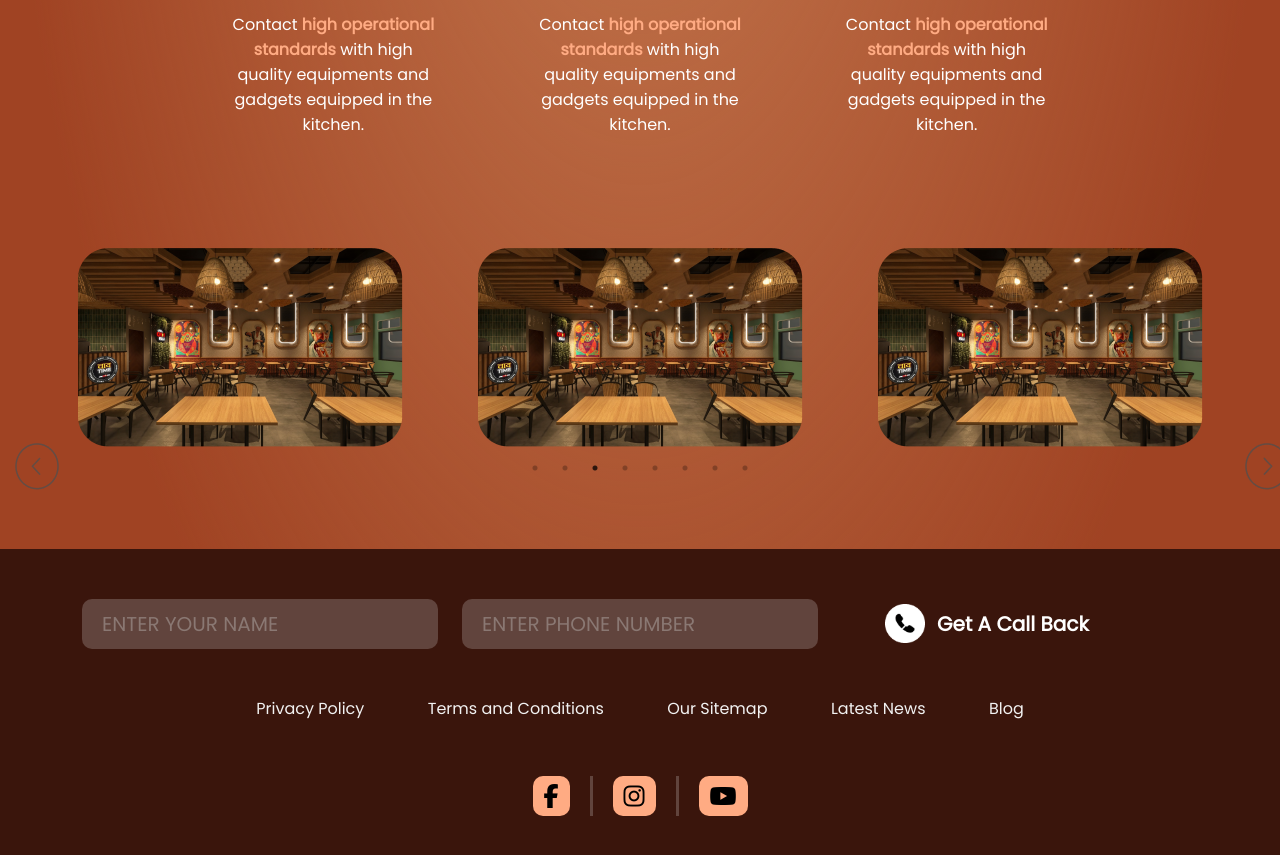
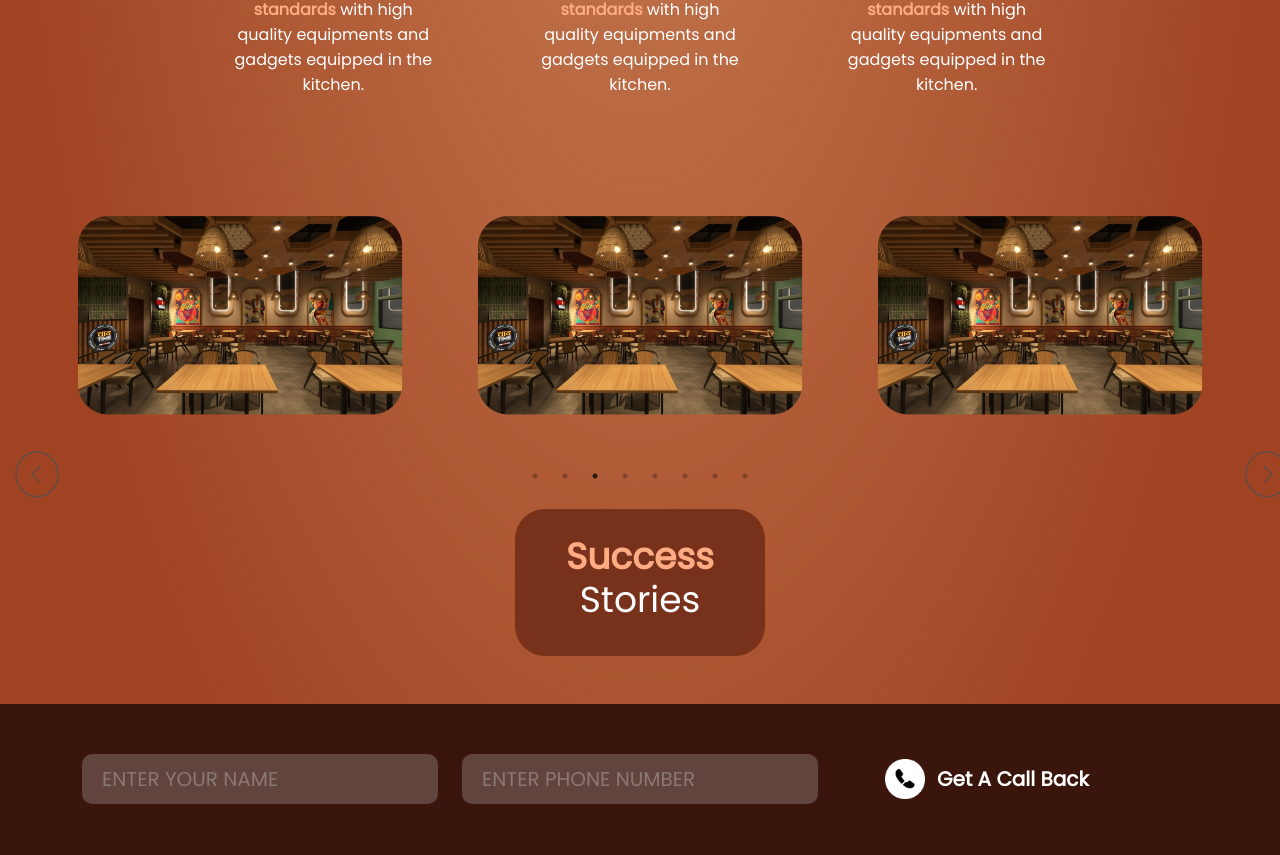
Before and after one commit to hanishwahi/apnachaiwala, a React (Create React App) app: page /franchise in a window 1280 px wide. Shown: the part 1875-2730 px from the top of the page. Built offline with nearby package versions, Linux system fonts and the light colour scheme.

Commit message:
first commit

```diff
--- a/src/Pages/Franchise/Slider.js
+++ b/src/Pages/Franchise/Slider.js
@@ -20,33 +20,35 @@ function Slider1() {
     };
     return (
         <>
-            <Slider {...settings}>
             <div>
-                    <img src={image} alt=""  className="text-center" />
+                <Slider {...settings} className="my-5">
+                    <div>
+                        <img src={image} alt="" className="text-center" />
                     </div>
                     <div>
-                    <img src={image} alt=""  className="text-center" />
+                        <img src={image} alt="" className="text-center" />
                     </div>
                     <div>
-                    <img src={image} alt=""  className="text-center" />
+                        <img src={image} alt="" className="text-center" />
                     </div>
                     <div>
-                    <img src={image} alt=""  className="text-center" />
+                        <img src={image} alt="" className="text-center" />
                     </div>
                     <div>
-                    <img src={image} alt=""  className="text-center" />
+                        <img src={image} alt="" className="text-center" />
                     </div>
                     <div>
-                    <img src={image} alt=""  className="text-center" />
+                        <img src={image} alt="" className="text-center" />
                     </div>
                     <div>
-                    <img src={image} alt=""  className="text-center" />
+                        <img src={image} alt="" className="text-center" />
                     </div>
                     <div>
-                    <img src={image} alt=""  className="text-center" />
+                        <img src={image} alt="" className="text-center" />
                     </div>
 
                 </Slider>
+            </div>
         </>
     )
 }
--- a/src/Pages/Franchise/SuccessStories.js
+++ b/src/Pages/Franchise/SuccessStories.js
@@ -2,10 +2,13 @@ import React from 'react'
 
 function SuccessStories() {
     return (
-        <div className="container-fluid py-5">
+        <div className="container-fluid my-5">
             <div className="container-xl">
-                <div className="row">
-
+                <div className="row justify-content-center">
+                    <div className='success-stories'>
+                        <h2>Success</h2>
+                        <h3>Stories</h3>
+                    </div>
                 </div>
             </div>
         </div>
--- a/src/Style/Style.css
+++ b/src/Style/Style.css
@@ -578,7 +578,7 @@ input::-webkit-inner-spin-button {
 
 .container-franchise {
     width: 70%;
-    margin: 40px auto;
+    margin: 0px auto;
 }
 .franchise-bg {
     background-image: url('../Images/missionbg.png');
@@ -623,7 +623,7 @@ input::-webkit-inner-spin-button {
     font-style: normal;
     font-weight: 400;
     line-height: normal;
-    margin: 0px;
+    margin: 0;
 }
 .journey-text h3 {
     color: #FFAB83;
@@ -634,7 +634,7 @@ input::-webkit-inner-spin-button {
     line-height: normal;
     text-align: center;
 }
-.journey-box p{
+.journey-box p {
     color: #FFF;
     text-align: center;
     font-family: Poppins;
@@ -643,7 +643,7 @@ font-style: normal;
     font-weight: 300;
     line-height: normal;
 }
-.journey-box p span{
+.journey-box p span {
     color: #FFAB83;
     font-family: Poppins;
     font-size: 16px;
@@ -664,11 +664,7 @@ line-height: normal;
 }
 
 
-
-
-
-
-  .slick-prev  {
+.slick-prev {
     font-size: 0;
     line-height: 0;
     position: absolute;
@@ -716,13 +712,16 @@ line-height: normal;
     -moz-osx-font-smoothing: grayscale;
     content: url('../Images/slickarrowright.png') !important;
 }
-
+.slick-slider .slick-list {
+    transform: translate3d(0, 0, 0);
+    padding-bottom: 40px !important;
+}
 
 .center .slick-center h2 {
-
     transform: scale(1.08);
 }
-.slick-prev, .slick-next {
+.slick-prev,
+.slick-next {
     font-size: 0;
     line-height: 0;
     position: absolute;
@@ -739,7 +738,36 @@ line-height: normal;
     background: transparent;
 }
 
-.slick-slide{
+.slick-slide {
     display: flex !important;
     justify-content: center !important;
 }
+
+
+/* success stories  */
+
+.success-stories {
+    background-color: #78321C;
+    width: 250px;
+    padding: 30px;
+    border-radius: 30px;
+}
+
+.success-stories h2 {
+    color: #FFAB83;
+    text-align: center;
+    font-family: Poppins;
+    font-size: 36px;
+    font-style: normal;
+    font-weight: 700;
+    line-height: 99.5%; /* 35.82px */
+}
+.success-stories h3 {
+    color: #FFF;
+    font-family: Poppins;
+    font-size: 36px;
+    font-style: normal;
+    font-weight: 400;
+    line-height: 99.5%;
+    text-align: center;
+}
```
Lines whose indentation alone changed are shown as unchanged.
